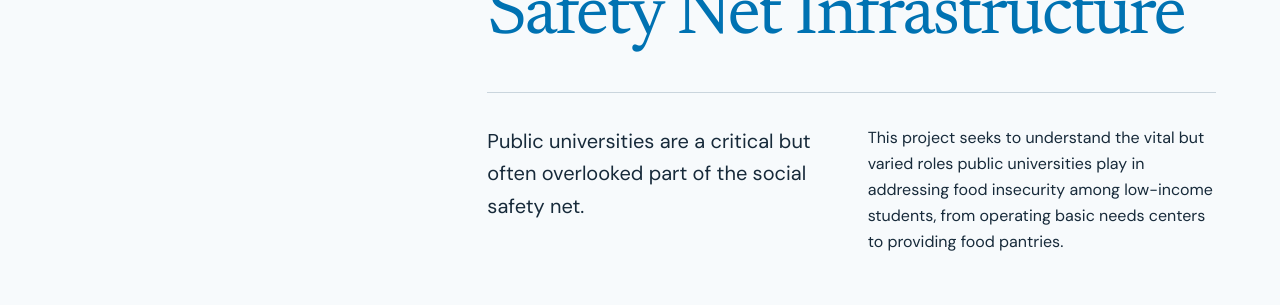
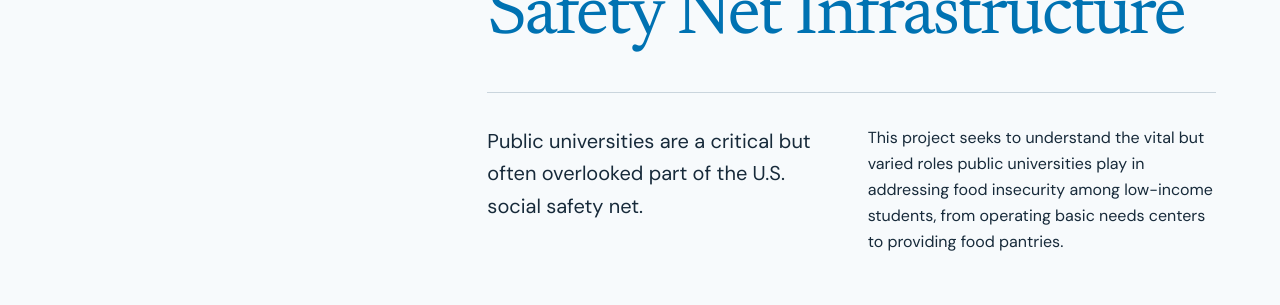
Before and after one commit to jaeyk/pof-lab, a React (Vite) app: page / in a window 1280 px wide. Shown: the part 2160-2465 px from the top of the page. Built offline with nearby package versions, Linux system fonts and the light colour scheme; the HTML template or start-up script is replaced by a standard one; a web font is replaced by a local one.

Commit message:
public universities food insecurity

```diff
--- a/src/App.tsx
+++ b/src/App.tsx
@@ -253,7 +253,7 @@ export default function App() {
                 <div className="mt-10 grid gap-8 border-t border-[var(--line)] pt-8 md:grid-cols-2">
                   <p className="text-xl leading-relaxed">
                     Public universities are a critical but often overlooked
-                    part of the social safety net.
+                    part of the U.S. social safety net.
                   </p>
                   <p className="leading-relaxed text-[var(--ink)]">
                     This project seeks to understand the vital but varied roles public universities play in addressing food insecurity among low-income students, from operating basic needs centers to providing food pantries.
```
Also changed, not shown: 2 other files (tests, documents, lock files or other folders).
